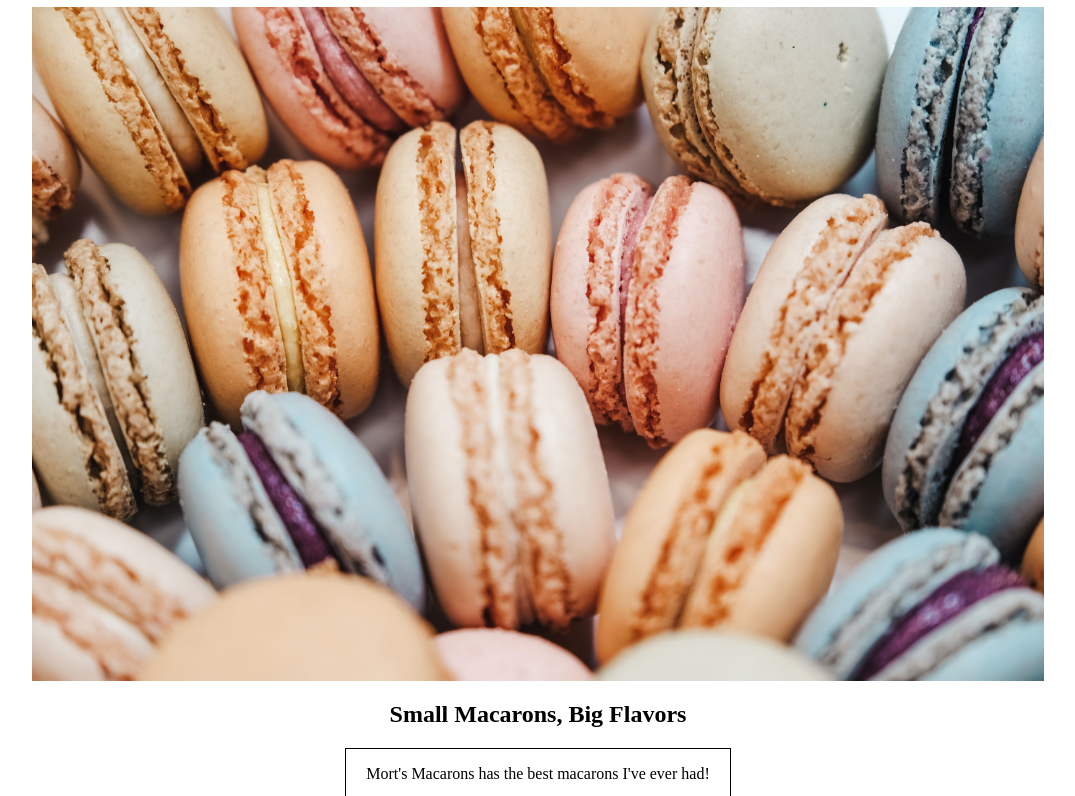
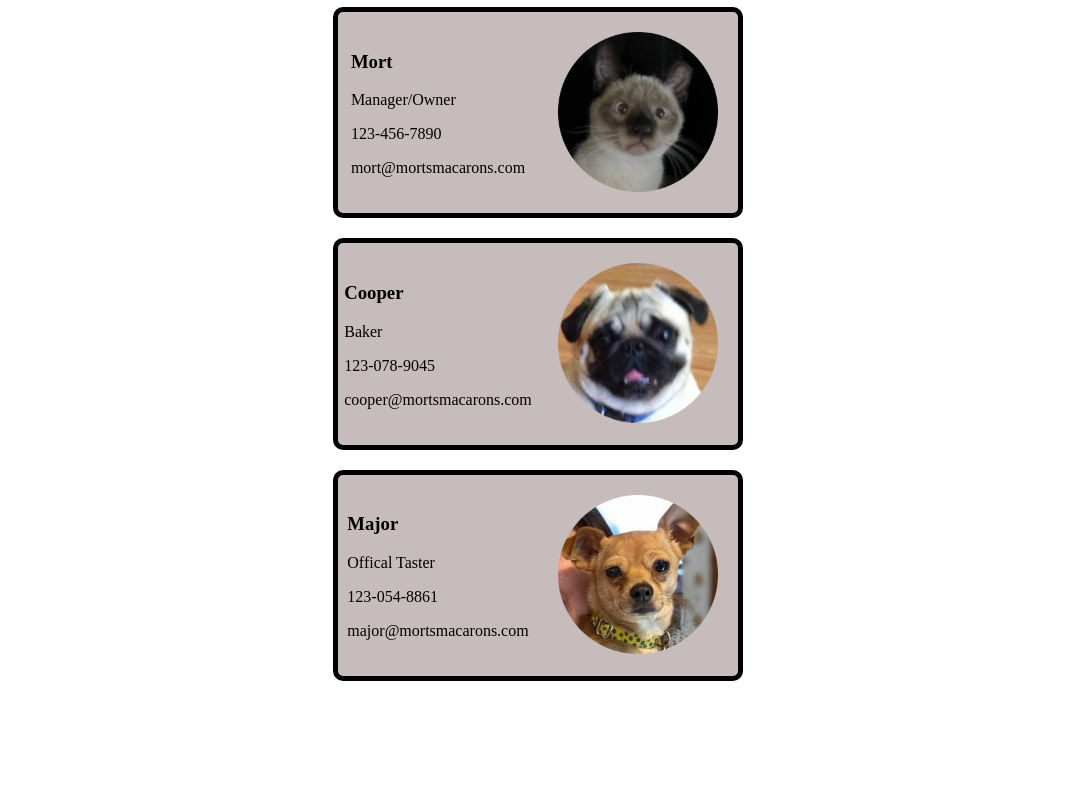
Before and after one commit to Jacoberson/restaurant-page, a website built with webpack: page dist/index.html in a window 1280 px wide. Shown: the part 81-877 px from the top of the page, without its empty margins (102-1177 px from the left). After the commit the page ends 800 px from the top, so only its background shows below. Built offline with nearby package versions, Linux system fonts and the light colour scheme.

Commit message:
Make Contact Page

```diff
--- a/src/index.js
+++ b/src/index.js
@@ -1,5 +1,7 @@
 import "./style.css";
 import homePage from './pages/homePage/homePage';
+import contactPage from './pages/contactPage/contactPage';
 const content = document.getElementById("content");
 
-content.appendChild(homePage());
+// content.appendChild(homePage());
+content.appendChild(contactPage());
--- /dev/null
+++ b/src/pages/contactPage/components/contactItem.js
@@ -0,0 +1,39 @@
+const contactItem = (name, title, number, email, image) => {
+    const card = document.createElement('div');
+    card.classList.add('contact-card')
+
+    const cardText = document.createElement('div');
+    cardText.classList.add('cardText');
+
+    const cardName = document.createElement('h3');
+    cardName.textContent = name;
+    cardName.classList.add('contact-item');
+
+    const cardTitle = document.createElement('p');
+    cardTitle.textContent = title;
+    cardTitle.classList.add('contact-item');
+
+    const cardNumber = document.createElement('p');
+    cardNumber.textContent = number;
+    cardNumber.classList.add('contact-item');
+
+    const cardEmail = document.createElement('p');
+    cardEmail.textContent = email;
+    cardEmail.classList.add('contact-item');
+
+    cardText.appendChild(cardName);
+    cardText.appendChild(cardTitle);
+    cardText.appendChild(cardNumber);
+    cardText.appendChild(cardEmail);
+
+    const cardImage = new Image();
+    cardImage.src = image;
+    cardImage.classList.add('contact-item', 'contact-image');
+
+    card.appendChild(cardText);
+    card.appendChild(cardImage);
+
+    return card;
+}
+
+export default contactItem;
--- /dev/null
+++ b/src/pages/contactPage/components/header.js
@@ -0,0 +1,8 @@
+const header = () => {
+    const header = document.createElement('h1');
+    header.textContent = 'Contact Us';
+
+    return header;
+}
+
+export default header;
--- a/src/pages/contactPage/contactPage.js
+++ b/src/pages/contactPage/contactPage.js
@@ -1,6 +1,24 @@
+import header from './components/header';
+import contactItem from './components/contactItem';
+import MortImage from './assets/mort-profile.png';
+import CooperImage from './assets/cooper-profile.png';
+import MajorImage from './assets/major-profile.png';
+
 const contactPage = () => {
-    const header = document.createElement('h1');
-    header.textContent = 'Contact Us';
+    const contactContent = document.createElement('div');
+    contactContent.classList.add('contact');
+
+    const contactCards = document.createElement('div');
+    contactCards.classList.add('cards');
+    contactCards.appendChild(contactItem('Mort', 'Manager/Owner', '123-456-7890', 'mort@mortsmacarons.com', MortImage));
+    contactCards.appendChild(contactItem('Cooper', 'Baker', '123-078-9045', 'cooper@mortsmacarons.com', CooperImage));
+    contactCards.appendChild(contactItem('Major', 'Offical Taster', '123-054-8861', 'major@mortsmacarons.com', MajorImage));
+
+    contactContent.appendChild(header());
+    contactContent.appendChild(contactCards);
+
+
+    return contactContent;
 }
 
 export default contactPage;
--- a/src/style.css
+++ b/src/style.css
@@ -1,4 +1,5 @@
-.home {
+.home,
+.contact {
     display: flex;
     flex-direction: column;
     align-items: center;
@@ -17,3 +18,25 @@ img {
 .blurb-author {
     float: right;
 }
+
+.cards {
+    display: flex;
+    flex-direction: column;
+    gap: 20px;
+}
+
+.contact-card {
+    border: 5px solid black;
+    border-radius: 10px;
+    background-color: #c7bcbc;
+    display: grid;
+    grid-template-columns: 1fr 1fr;
+    justify-items: center;
+    padding-top: 20px;
+    padding-bottom: 20px;
+}
+
+.contact-image {
+    max-width: 200px;
+    grid-column: 2;
+}
```
Also changed, not shown: dist/6535e89e3102ccf2559a.png (added), dist/79707ec78267e28daa37.png (added), dist/e9f8e59dcffaea1ea175.png (added), dist/main.js, src/pages/contactPage/assets/cooper-profile.png (added), src/pages/contactPage/assets/major-profile.png (added), src/pages/contactPage/assets/mort-profile.png (added).
